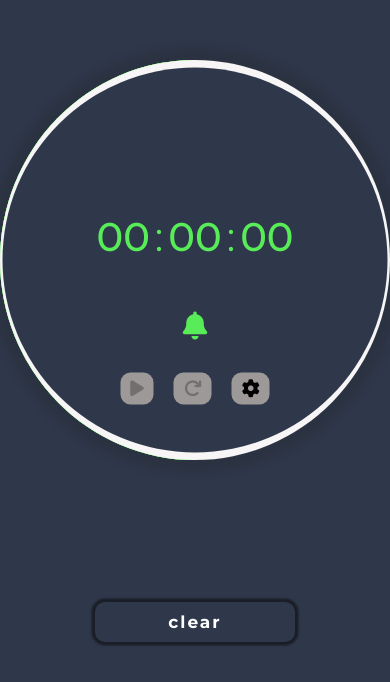
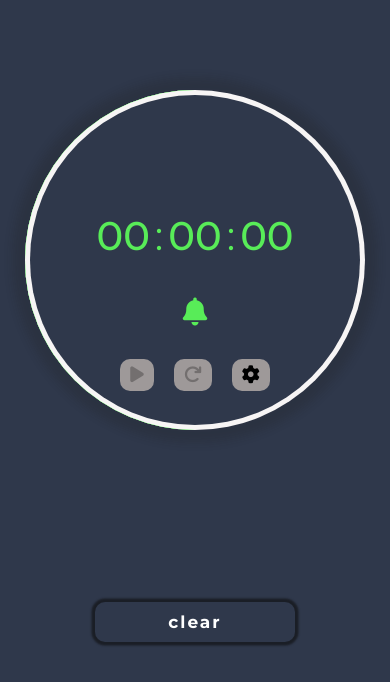
Before and after one commit to REETNY/pmomdoroTimer, a plain HTML site: page index.html in a window 390 px wide. Shown: the part 162-844 px from the top of the page. Drawn offline with Linux system fonts and the light colour scheme.

Commit message:
media query for smaller devices

```diff
--- a/styles.css
+++ b/styles.css
@@ -295,3 +295,17 @@ main{
     background: #04AA6D;
     cursor: pointer;
 }
+
+
+
+@media only screen and (max-width: 550px){
+    .main-circle-timer{
+        width: 340px;
+        height: 340px;
+    }
+
+    .outerMost-circle{
+        width: 330px;
+        height: 330px;
+    }
+}
```
